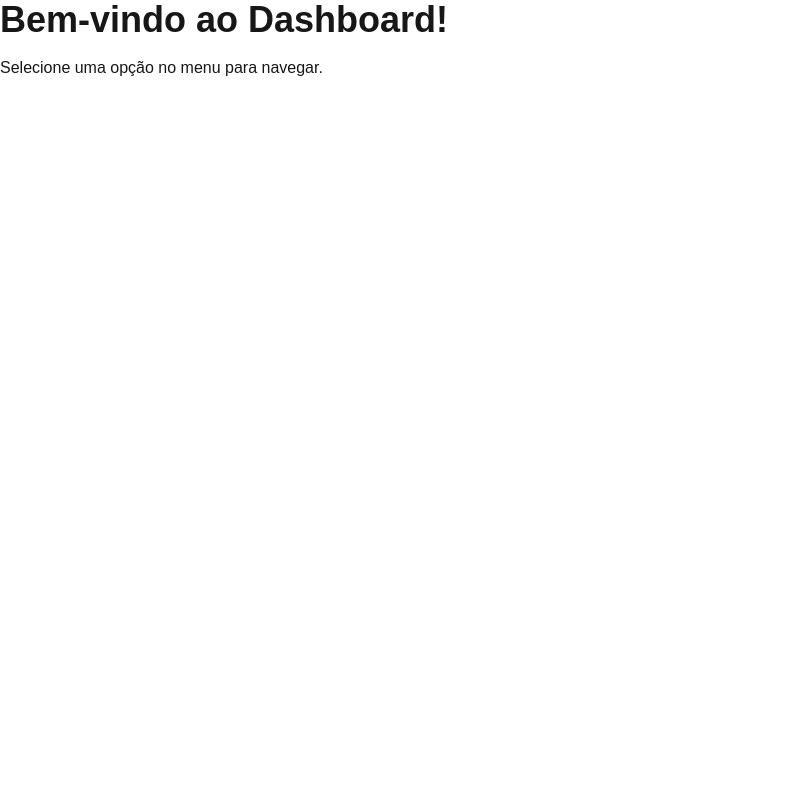
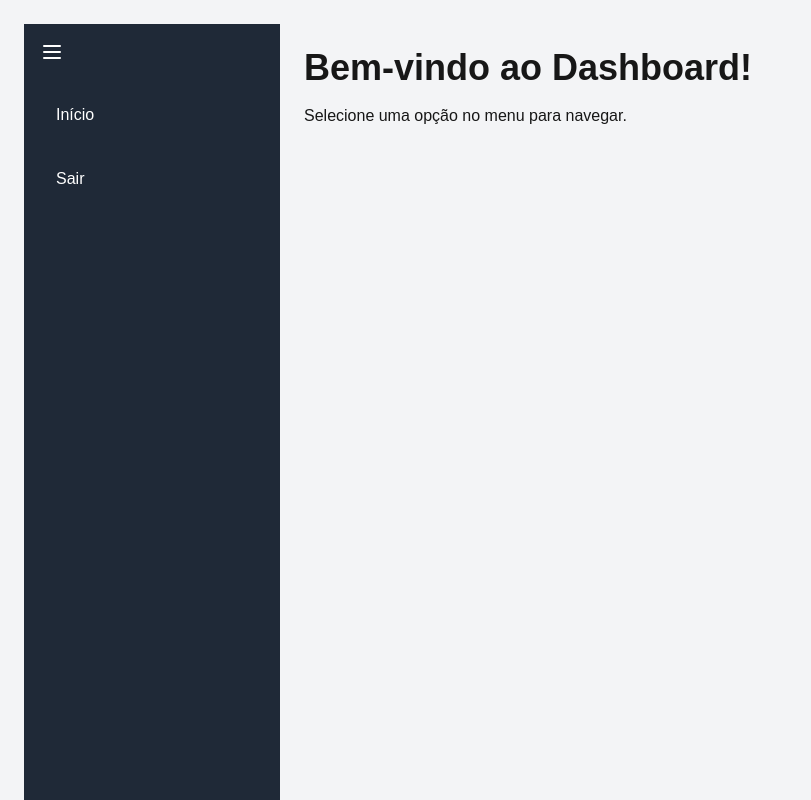
Before and after one commit to asksystemsbr/laboratoryfrontend, a Next.js app: page /dashboard in a window 1280 px wide. Shown: the whole page, without its empty margins (0-811 px from the left). Built offline with nearby package versions, Linux system fonts and the light colour scheme; sample sign-in values are in the browser's storage.

Commit message:
-Test whit menu

```diff
--- a/src/app/ClientAuthWrapper.tsx
+++ b/src/app/ClientAuthWrapper.tsx
@@ -1,7 +1,8 @@
+//src/app/ClientAuthWrapper.tsx
 "use client"; // This is required for using hooks in Next.js 13
 import { useRouter } from 'next/navigation';
 import { useEffect } from 'react';
-import { useAuth } from './login/auth'; // Adjust the path as needed
+import { useAuth } from './auth'; // Adjust the path as needed
 
 export default function ClientAuthWrapper({ children }: { children: React.ReactNode }) {
   const authContext = useAuth();
@@ -13,7 +14,8 @@ export default function ClientAuthWrapper({ children }: { children: React.ReactN
     }
   }, [authContext?.loading, authContext?.user, router]);
 
-  if (authContext?.loading) {
+  //if (authContext?.loading) {
+  if (authContext?.loading === undefined || authContext?.loading === true) {
     return <p>Carregando...</p>; // Show loading until auth is determined
   }
 
--- a/src/app/login/auth.tsx
+++ b/src/app/auth.tsx
@@ -81,9 +81,9 @@
 // };
 
 
-// src/app/login/auth.tsx
+// src/app/auth.tsx
 import { useEffect, useState, createContext, useContext } from 'react';
-import axios from '../axiosConfig'; // Usa o axios configurado
+import axios from './axiosConfig'; // Usa o axios configurado
 
 // Define o tipo do usuário
 type User = {
--- a/src/app/layout.tsx
+++ b/src/app/layout.tsx
@@ -1,8 +1,12 @@
+//src/app/layout.tsx
 // import type { Metadata } from "next";
+"use client";
 import localFont from "next/font/local";
 import "./globals.css";
 import './axiosConfig.js';
-import { AuthProvider } from './login/auth';
+import { AuthProvider,useAuth } from './auth';
+import { usePathname,useRouter   } from 'next/navigation';
+import { useState,useEffect  } from 'react';
 
 const geistSans = localFont({
   src: "./fonts/GeistVF.woff",
@@ -25,15 +29,109 @@ export default function RootLayout({
 }: Readonly<{
   children: React.ReactNode;
 }>) {
+  const [drawerOpen, setDrawerOpen] = useState(true); // Controla o estado do drawer
+  const [isMounted, setIsMounted] = useState(false); // Ensure it's only mounted once
+  const [isLoggingOut, setIsLoggingOut] = useState(false);
+
+  const pathname = usePathname(); // Obtém o pathname atual da rota
+  const router = useRouter(); // Hook do Next.js para navegação
+  const authContext = useAuth(); // Obtenha o contexto de autenticação
+  const user = authContext?.user; // Protege o acesso ao contexto
+  const loading = authContext?.loading; // Protege o acesso ao contexto
+
+   // Debug de inicialização
+   console.debug("RootLayout rendered. Pathname:", pathname);
+   console.debug("User:", user, "Loading:", loading, "isMounted:", isMounted, "isLoggingOut:", isLoggingOut);
+
+
+  const logout = async () => {
+    console.debug("Logout function called");
+    setIsLoggingOut(true); // Indica que o logout está em andamento
+    try {
+      console.debug("Logging out...");
+      await authContext?.logout(); // Executa o logout do contexto
+      console.debug("Logout successful, redirecting to login");
+      router.push("/login"); // Redireciona para a página de login
+    } catch (error) {
+      console.error("Error during logout:", error);
+    } finally {
+      setIsLoggingOut(false); // Reseta o estado de logout
+      console.debug("Finished logout process");
+    }
+  };
+
+    // useEffect para garantir que o componente só renderize uma vez
+    useEffect(() => {
+      // if (!hasRendered) {
+      //   setHasRendered(true);
+      // }
+      console.debug("Mounting RootLayout...");
+      setIsMounted(true); // Mark that the component is mounted
+    },[]);
+
+      // Debugging the loading state
+  useEffect(() => {
+    console.debug(`Loading state: ${loading}`);
+  }, [loading]);
+
+    // Se ainda estiver carregando, exibe uma tela de loading
+    //if (loading && !hasRendered) {
+    //if ((loading === true || loading === undefined) && !hasRendered) {
+      if ((loading === true || loading === undefined || isLoggingOut) && !isMounted) {
+        console.debug("Component is still loading, rendering loading screen...");
+      return <div>Carregando...</div>;
+    }
+
+
+  // Verifica se estamos na página de login
+  const isLoginPage = pathname === '/login';
+
+    console.debug("Rendering RootLayout...");
+
   return (
+    <AuthProvider>
     <html lang="en">
-      <body
-        className={`${geistSans.variable} ${geistMono.variable} antialiased`}
-      >
-        <AuthProvider>
-          {children}{/* Render the client-side auth logic in children */}
-        </AuthProvider>
-      </body>
-    </html>
+    <body className={`${geistSans.variable} ${geistMono.variable} antialiased`}>
+        <div className="flex h-screen">
+          {/* Renderiza o sidebar apenas se o usuário estiver autenticado e não estiver na página de login */}
+          {user && !isLoginPage && (
+            <div className={`bg-gray-800 text-white ${drawerOpen ? 'w-64' : 'w-20'} transition-all duration-300`}>
+              <div className="p-4">
+                <button onClick={() => setDrawerOpen(!drawerOpen)} className="focus:outline-none">
+                  <svg xmlns="http://www.w3.org/2000/svg" className="h-6 w-6" fill="none" viewBox="0 0 24 24" stroke="currentColor">
+                    <path strokeLinecap="round" strokeLinejoin="round" strokeWidth="2" d="M4 6h16M4 12h16M4 18h16" />
+                  </svg>
+                </button>
+              </div>
+
+              {/* Menu Items */}
+              <nav className="mt-2">
+                <ul>
+                  <li className="mb-6">
+                    <button className="flex items-center px-4 py-2 hover:bg-gray-700 w-full">
+                      <span className={`ml-4 ${!drawerOpen && 'hidden'}`}>Início</span>
+                    </button>
+                  </li>
+                  <li>
+                    <button
+                      onClick={logout}
+                      className="flex items-center px-4 py-2 hover:bg-gray-700 w-full"
+                    >
+                      <span className={`ml-4 ${!drawerOpen && 'hidden'}`}>Sair</span>
+                    </button>
+                  </li>
+                </ul>
+              </nav>
+            </div>
+          )}
+
+          {/* Main content */}
+          <div className="flex-1 bg-gray-100 p-6 overflow-y-auto">
+            {children} {/* Renderiza o conteúdo da página */}
+          </div>
+        </div>
+    </body>
+  </html>
+  </AuthProvider>
   );
 }
--- a/src/app/login/page.tsx
+++ b/src/app/login/page.tsx
@@ -1,7 +1,7 @@
 "use client"; // <-- Certifique-se de que isso está no topo do arquivo
 import { useState,useEffect  } from 'react';
 import { useRouter } from 'next/navigation';
-import { useAuth } from '../login/auth';  // Importa o hook de autenticação
+import { useAuth } from '../auth';  // Importa o hook de autenticação
 import axios from '../axiosConfig';
 
 
@@ -18,7 +18,6 @@ export default function Login() {
   const [snackbar, setSnackbar] = useState({ show: false, message: '', color: '' , duration: 5000 });
   const [progress, setProgress] = useState(100);  // Inicializa a progress bar em 100%
   const router = useRouter();
-  //const { login } = useAuth();
   const authContext = useAuth(); // Pega o contexto de autenticação
 
   useEffect(() => {
--- a/src/app/page.tsx
+++ b/src/app/page.tsx
@@ -17,7 +17,7 @@
 // src/app/page.tsx
 import { useEffect } from 'react';
 import { useRouter } from 'next/navigation'; // Certifique-se de usar o Router correto para App Router
-import { useAuth } from './login/auth';
+import { useAuth } from './auth';
 
 export default function Home() {
   const router = useRouter();
```
